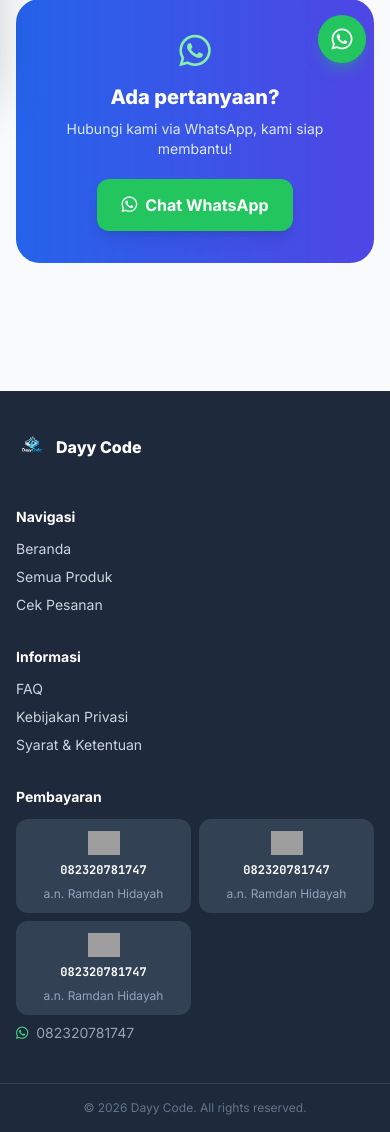
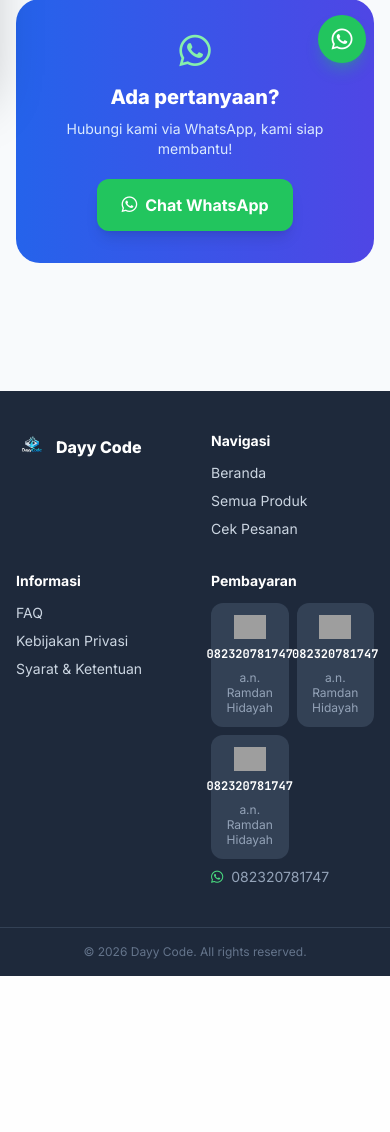
Before and after one commit to RMBLOGG/dayycode, a Flask app: page / in a window 390 px wide. Shown: the part 757-1889 px from the top of the page. After the commit the page ends 1733 px from the top, so only its background shows below. Run offline with Flask 3, Linux system fonts and the light colour scheme; data that the repository does not hold is empty; some libraries are stand-ins or nearby versions; grey boxes are pictures that could not be loaded.

Commit message:
Add files via upload

```diff
--- a/templates/base.html
+++ b/templates/base.html
@@ -164,7 +164,7 @@
 
 <!-- Footer -->
 <footer class="bg-slate-800 text-slate-300 mt-16">
-  <div class="max-w-6xl mx-auto px-4 py-10 grid grid-cols-1 sm:grid-cols-2 lg:grid-cols-4 gap-8">
+  <div class="max-w-6xl mx-auto px-4 py-10 grid grid-cols-2 lg:grid-cols-4 gap-8">
     <div>
       <div class="flex items-center gap-2 mb-3">
         <div class="w-8 h-8 rounded-xl overflow-hidden flex items-center justify-center"><img src="/static/icon.png" class="w-full h-full object-contain"></div>
```
